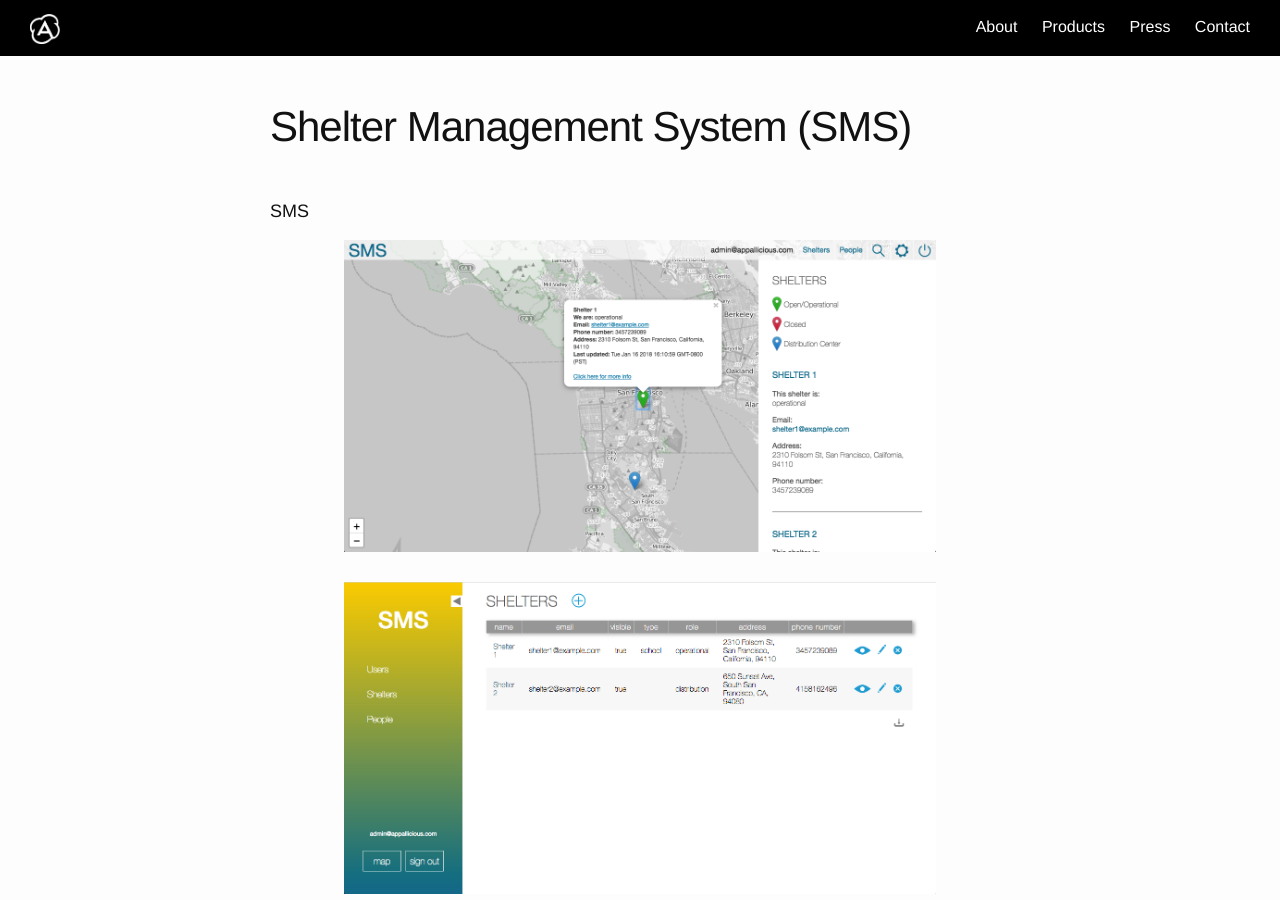
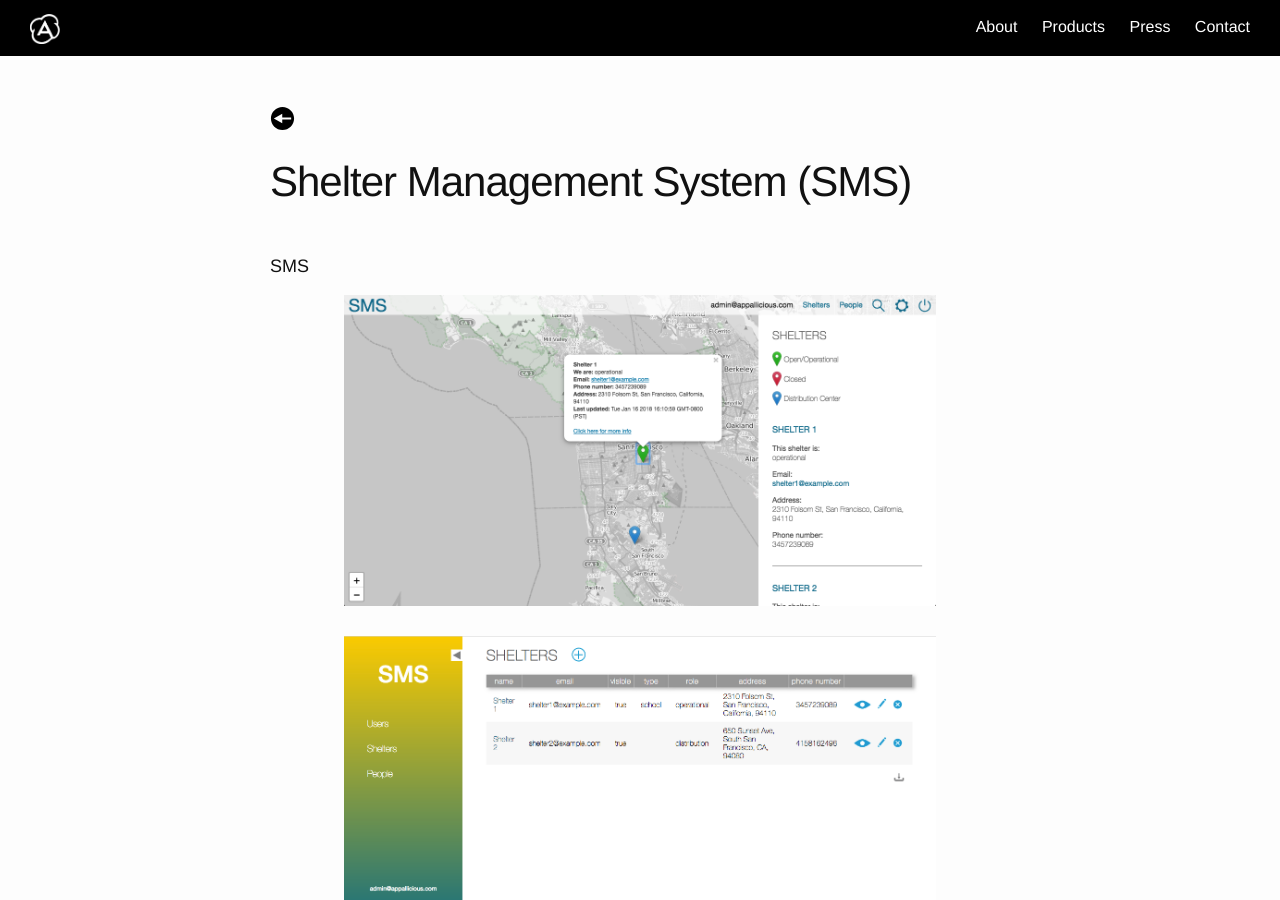
Before and after one commit to appallicious/appallicious.github.io, a Jekyll site: the page built from _products/sms.md, in a window 1280 px wide and 900 px high. Built offline with Jekyll 4.4.1, drawn with Linux system fonts in a browser that asks for light colours; nearby versions of some CDN libraries.

Commit message:
added back arrow

```diff
--- a/_layouts/product.html
+++ b/_layouts/product.html
@@ -2,7 +2,7 @@
 layout: default
 ---
 <article class="post" itemscope itemtype="http://schema.org/BlogPosting">
-
+	<a href="/products"><img class='product-type imgs first-img' style='margin-bottom:30px;' src='{{ '/assets/arrow-left.svg' | absolute_url }}' /></a>
   <header class="post-header">
     <h1 class="post-title" itemprop="name headline">{{ page.title | escape }}</h1>
   </header>
```
Also changed, not shown: assets/arrow-left.svg (added).
